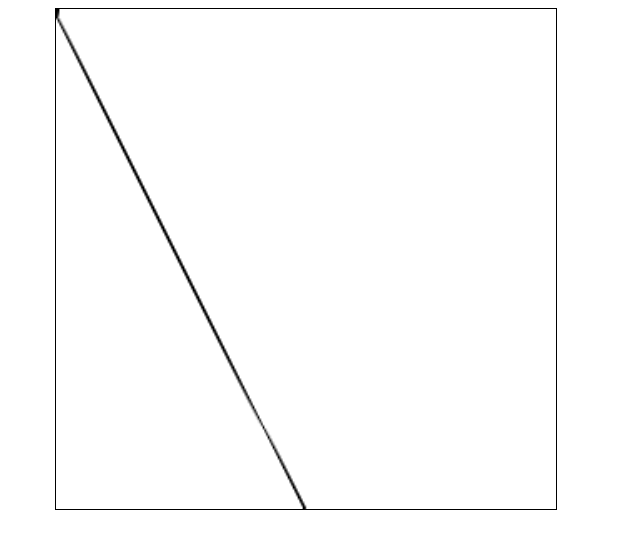
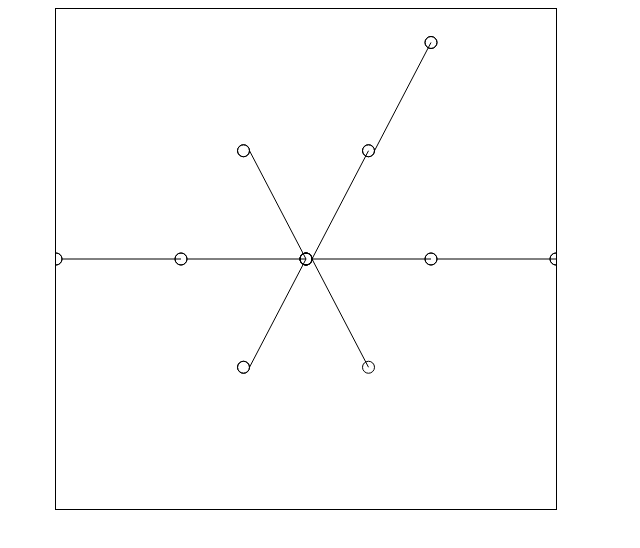
Before and after one commit to pyotruk/canvas-trams, a website: page index.html in a window 1280 px wide. Shown: the whole page, without its empty margins (0-640 px from the left). Drawn offline with Linux system fonts and the light colour scheme; files that its build step writes are made by us from their sources.

Commit message:
routes painting works!

```diff
--- a/app/app.js
+++ b/app/app.js
@@ -5,19 +5,18 @@ document.addEventListener("DOMContentLoaded", function () {
 
     var painter = new Painter(ctx);
 
-    var trams = __config__.routes.map(function (route) {
+    var trams = __config__.trams.map(function (tram) {
         return new Tram(
-            new Route(route.map(function (point) {
-                return new Point(point.r, point.fi);
-            })),
+            tram,
             function () {
                 painter.repaint(trams);
             }
         );
     });
 
+    painter.repaint(trams);
     console.log('Init finished.');
 
     // TODO
-    trams[0].moveNext();
+    // trams[0].moveNext();
 });
--- a/app/painter.js
+++ b/app/painter.js
@@ -3,17 +3,34 @@ var Painter = function (ctx) {
 
     ctx.moveTo(250, 250); // TODO move center coordinates in config
 
-    var paintNode = function (node) {
-        var point = __utils__.polarToCartesian(node);
+    var paintNode = function (point) {
+        ctx.beginPath();
+        ctx.arc(point.x, point.y, 6, 0 , 2*Math.PI);
+        ctx.stroke();
+
+        console.log('Painter >> node painted: [' + point.x + ', ' + point.y + ']');
+    };
+
+    var paintEdge = function (point) {
         ctx.lineTo(point.x, point.y);
         ctx.stroke();
+
+        console.log('Painter >> edge painted: lineTo [' + point.x + ', ' + point.y + ']');
     };
 
     var paintRoute = function (route) {
+        console.log('Painter >> ' + route);
+
+        var point = route.nodes[0].toCanvasCoordinates();
+        ctx.moveTo(point.x, point.y);
+
         for (var i in route.nodes) {
             if (!route.nodes.hasOwnProperty(i)) continue;
 
-            paintNode(route.nodes[i]);
+            point = route.nodes[i].toCanvasCoordinates();
+
+            paintEdge(point);
+            paintNode(point);
         }
     };
 
--- a/app/point.js
+++ b/app/point.js
@@ -6,6 +6,11 @@ var Point = function (r, fi) {
     var self = this;
 
     const EPS = 0.11;
+    const AFFINE_MATRIX = [
+        [250/2, 0, 250],
+        [0, -250/2, 250],
+        [0, 0, 1]
+    ];
 
     self.r = r;
     self.fi = fi;
@@ -18,4 +23,10 @@ var Point = function (r, fi) {
     self.toString = function () {
         return '[' + self.r + ',' + self.fi + ']';
     };
+
+    self.toCanvasCoordinates = function () {
+        var canvasPoint = __utils__.polarToCartesian(self);
+        canvasPoint = __utils__.affine(canvasPoint, AFFINE_MATRIX);
+        return canvasPoint;
+    }
 };
--- a/app/route.js
+++ b/app/route.js
@@ -2,15 +2,21 @@
  * Tram route.
  * Routes is edge of the graph.
  *
+ * @param id
  * @param nodes {Array}
  */
 
-var Route = function (nodes) {
+var Route = function (id, nodes) {
     var self = this;
 
     const STEP = 0.1;
 
+    self.id = id;
     self.nodes = nodes;
+
+    self.toString = function () {
+        return 'Route#' + self.id;
+    };
 
     self.getFirstStop = function () {
         return self.nodes[0];
--- a/app/tram.js
+++ b/app/tram.js
@@ -1,22 +1,32 @@
-var Tram = function (route, repaint) {
+var Tram = function (tramData, repaint) {
     var self = this;
 
     const STEP = 100; // msec
 
-    self.route = route;
-    self.currentPos = route.getFirstStop();
+    self.id = tramData.id;
+    self.passengers = tramData.passengers;
+
+    self.route = new Route(self.id, tramData.route.map(function (point) {
+        return new Point(point.r, point.fi);
+    }));
+
+    self.currentPos = self.route.getFirstStop();
+
+    self.toString = function () {
+        return 'Tram#' + self.id;
+    };
 
     self.moveNext = function () {
         var interval = setInterval(function () {
 
             self.currentPos = self.route.getNextPoint(self.currentPos);
-            console.log('Tram >> current pos ' + self.currentPos.toString());
+            console.log(self + ' >> current pos ' + self.currentPos.toString());
 
             repaint();
 
             if (self.route.isStop(self.currentPos)) {
                 clearInterval(interval);
-                console.log('Tram >> stopped at pos ' + self.currentPos.toString());
+                console.log(self + ' >> stopped at pos ' + self.currentPos.toString());
             }
 
         }, STEP);
--- a/app/utils.js
+++ b/app/utils.js
@@ -4,5 +4,11 @@ var __utils__ = {
             x: polarPoint.r * Math.cos(polarPoint.fi),
             y: polarPoint.r * Math.sin(polarPoint.fi)
         }
+    },
+    affine: function (point, matrix) {
+        return {
+            x: matrix[0][0] * point.x + matrix[0][1] * point.y + matrix[0][2] * 1,
+            y: matrix[1][0] * point.x + matrix[1][1] * point.y + matrix[1][2] * 1
+        }
     }
 };
--- a/config.js
+++ b/config.js
@@ -1,22 +1,34 @@
 var __config__ = {
-    routes: [
-        [
+    trams: [
+        {
+            id: 1,
+            passengers: 42,
+            route: [
                 {r: 2.0, fi: Math.PI},
                 {r: 1.0, fi: Math.PI},
                 {r: 0.0, fi: 0.0},
                 {r: 1.0, fi: 0.0},
                 {r: 2.0, fi: 0.0}
-        ],
-        [
+            ]
+        },
+        {
+            id: 2,
+            passengers: 42,
+            route: [
                 {r: 1.0, fi: 4/3 * Math.PI},
                 {r: 0.0, fi: 0.0},
                 {r: 1.0, fi: 1/3 * Math.PI},
                 {r: 2.0, fi: 1/3 * Math.PI}
-        ],
-        [
+            ]
+        },
+        {
+            id: 3,
+            passengers: 42,
+            route: [
                 {r: 1.0, fi: 2/3 * Math.PI},
                 {r: 0.0, fi: 0.0},
                 {r: 1.0, fi: 5/3 * Math.PI}
             ]
+        }
     ]
 };
--- a/css.css
+++ b/css.css
@@ -5,11 +5,18 @@
 }
 
 #canvas {
-    width: 500px;
-    height: 500px;
     border: 1px solid black;
 }
 
 #controls {
     float: right;
 }
+
+canvas {
+    image-rendering: optimizeSpeed;             /* Older versions of FF          */
+    image-rendering: -moz-crisp-edges;          /* FF 6.0+                       */
+    image-rendering: -webkit-optimize-contrast; /* Safari                        */
+    image-rendering: -o-crisp-edges;            /* OS X & Windows Opera (12.02+) */
+    image-rendering: pixelated;                 /* Awesome future-browsers       */
+    -ms-interpolation-mode: nearest-neighbor;   /* IE                            */
+}
--- a/index.html
+++ b/index.html
@@ -9,7 +9,7 @@
 <body>
 
 <div id="main">
-    <canvas id="canvas"></canvas>
+    <canvas id="canvas" width="500" height="500"></canvas>
     <div id="controls"></div>
 </div>
 
```
Also changed, not shown: gulpfile.js (+9 -3 lines), karma.conf.js (added, +22 -0 lines), package.json (+6 -1 lines), test/utils.spec.js (added, +38 -0 lines). Lines whose indentation alone changed are shown as unchanged.
